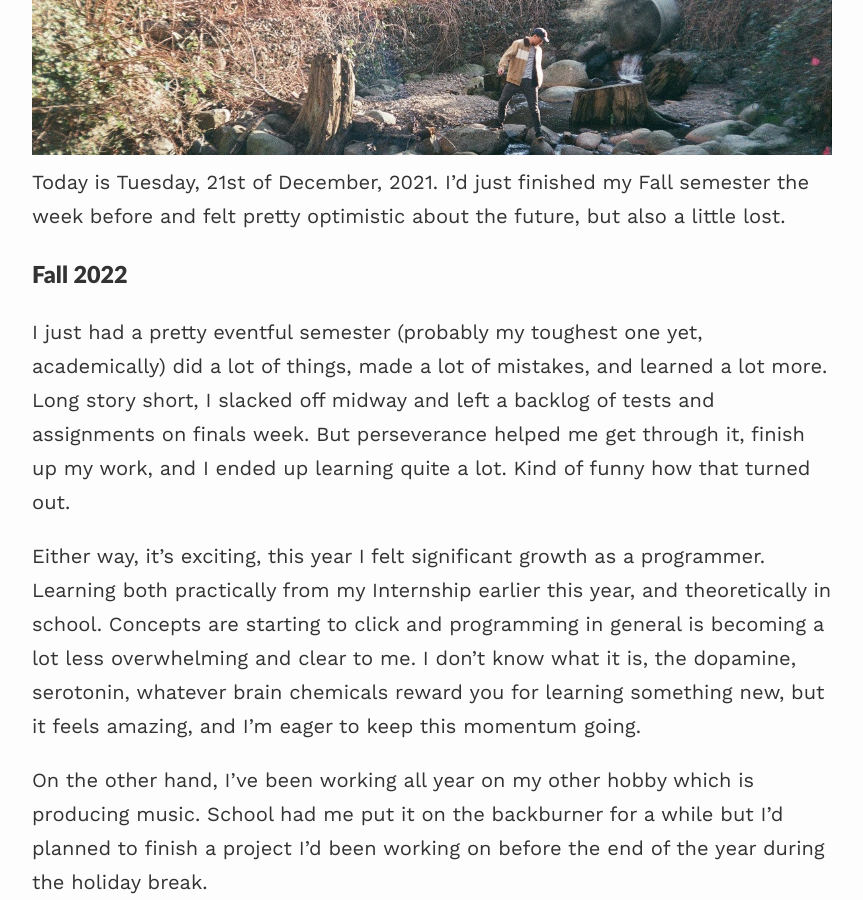
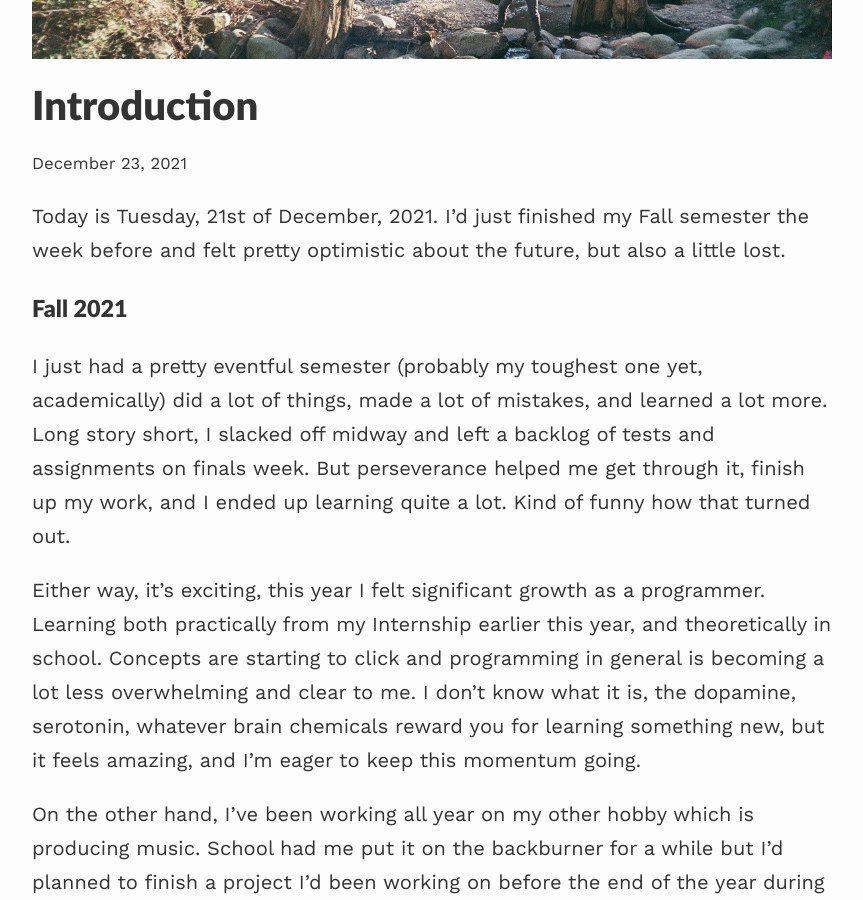
Before and after one commit to joelazwar/joelazwar.github.io, a Jekyll site: the page built from _posts/2021-12-23-introduction.md, in a window 1280 px wide and 900 px high, scrolled down 451 px. Shown: the whole window, without its empty margins (208-1071 px from the left). Built offline with Jekyll 4.4.1, drawn with Linux system fonts in a browser that asks for light colours; nearby versions of some CDN libraries.

Commit message:
Updates
- jekyll snippet extension vscode settings
- edited blog and post layout to account for cover images
- edited cms editor fields

```diff
--- a/_layouts/post.html
+++ b/_layouts/post.html
@@ -1,6 +1,11 @@
 ---
 layout: default
 ---
+{% if page.cover %}
+    <br>
+    <img src={{page.cover}}>
+{% endif %}
+
 <h1 class="post-headline">{{page.title}}</h1>
 <p class="meta"><small>{{page.date | date: '%B %d, %Y'}}</small></p>
 
--- a/_posts/2021-12-23-introduction.md
+++ b/_posts/2021-12-23-introduction.md
@@ -2,12 +2,11 @@
 layout: post
 title: Introduction
 date: 2021-12-23T17:22:48.806Z
+cover: /assets/uploads/fuji_c200_30982.jpg
 ---
-![Intro Image](/assets/uploads/fuji_c200_30982.jpg)
-<!--cover-splitter-->
 Today is Tuesday, 21st of December, 2021. I'd just finished my Fall semester the week before and felt pretty optimistic about the future, but also a little lost.
 
-### Fall 2022
+### Fall 2021
 
 I just had a pretty eventful semester (probably my toughest one yet, academically) did a lot of things, made a lot of mistakes, and learned a lot more. Long story short, I slacked off midway and left a backlog of tests and assignments on finals week. But perseverance helped me get through it, finish up my work, and I ended up learning quite a lot. Kind of funny how that turned out.
 
@@ -33,4 +32,4 @@
 
 <div style="font-size: 10px; color: #cccccc;line-break: anywhere;word-break: normal;overflow: hidden;white-space: nowrap;text-overflow: ellipsis; font-family: Interstate,Lucida Grande,Lucida Sans Unicode,Lucida Sans,Garuda,Verdana,Tahoma,sans-serif;font-weight: 100;"><a href="https://soundcloud.com/joelazwar" title="blujazz" target="_blank" style="color: #cccccc; text-decoration: none;">blujazz</a> · <a href="https://soundcloud.com/joelazwar/darkforesttheory" title="darkforesttheory" target="_blank" style="color: #cccccc; text-decoration: none;">darkforesttheory</a></div>
 
-<p> P.S. Here's a track I just finished the other day
+<p> P.S. Here's a track I just finished the other day</p>
--- a/admin/config.yml
+++ b/admin/config.yml
@@ -16,4 +16,5 @@
     fields:
       - { label: 'Layout', name: 'layout', widget: 'hidden', default: 'post' }
       - { label: 'Title', name: 'title', widget: 'string' }
+      - { label: 'Cover Image (Optional)', name: 'cover', widget: 'image' }
       - { label: 'Body', name: 'body', widget: 'markdown' }
--- a/blog/index.html
+++ b/blog/index.html
@@ -6,7 +6,7 @@
 <div class="article-list">
   {% for post in paginator.posts %}
     <h2><a href="{{post.url | prepend: site.baseurl}}">{{post.title}}</a></h2>
-    {% assign excerptParts = post.excerpt | split: "<!--cover-splitter-->" %}
+    {% assign excerptParts = post.excerpt | split: "<!--split-->" %}
     {% if excerptParts.size > 1 %}
     <p> {{ excerptParts[1] | strip_newlines | truncatewords: 25 }}</p>
     {% else %}
```
